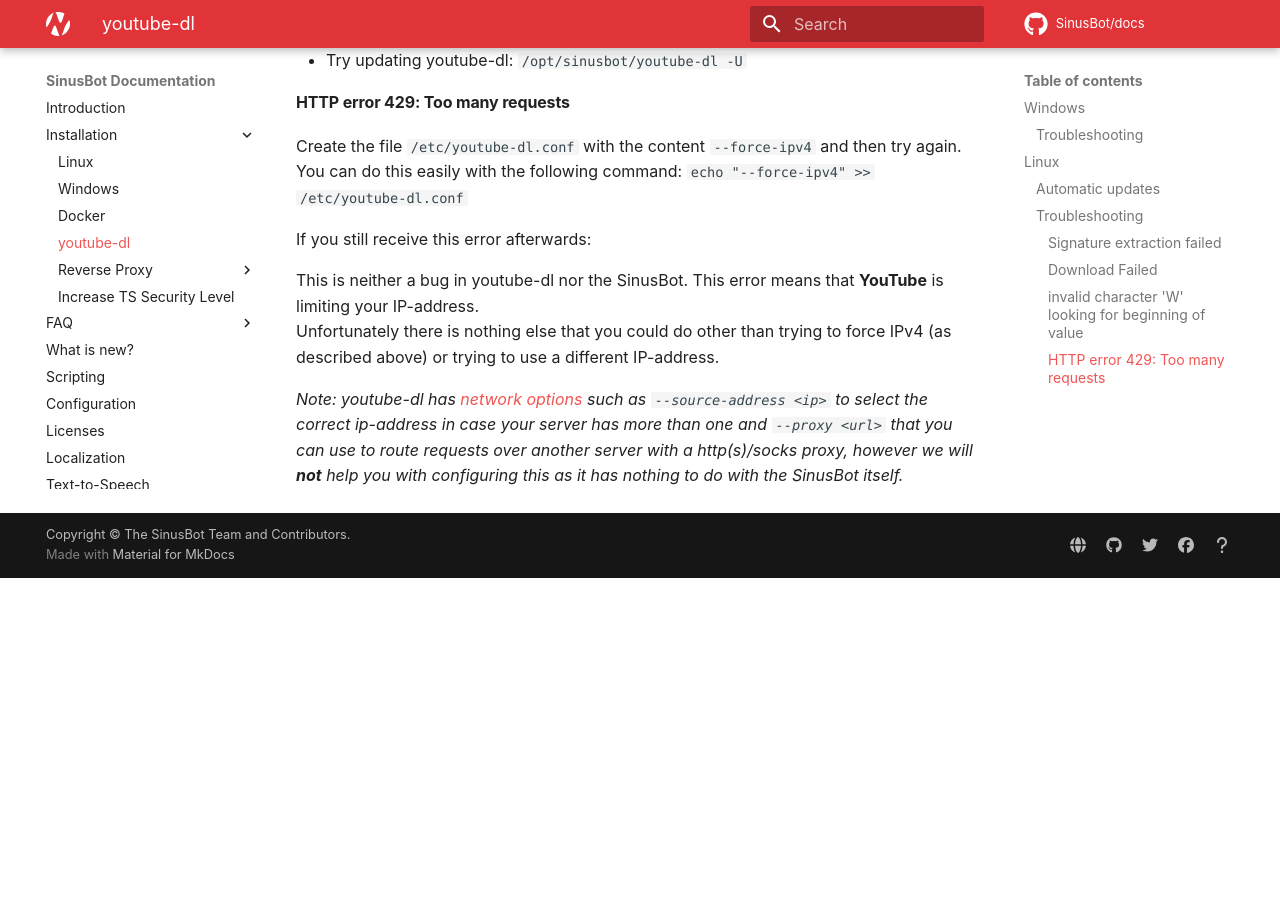
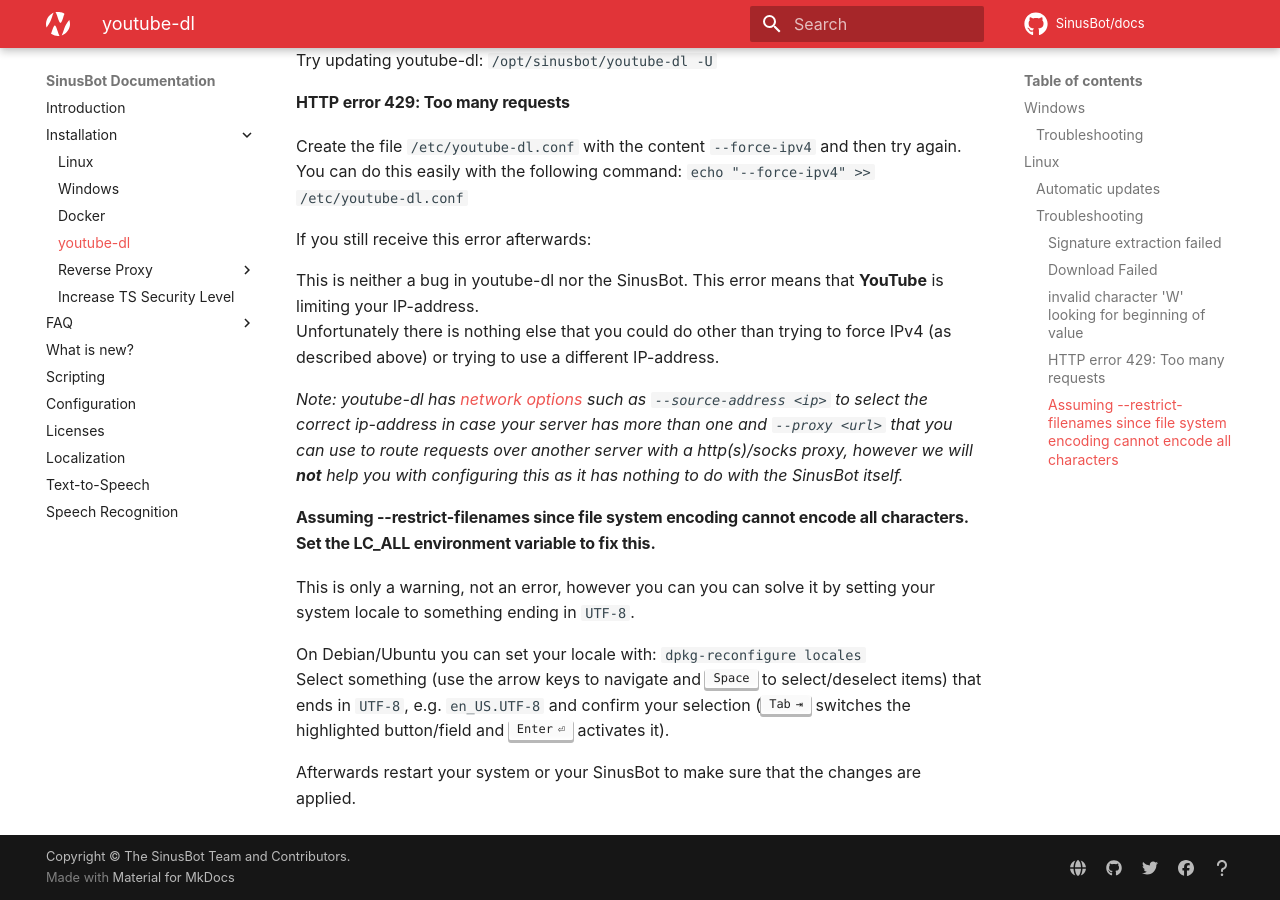
Before and after one commit to SinusBot/docs, an MkDocs documentation site: the page built from docs/youtube-dl.md, in a window 1280 px wide and 900 px high, scrolled down 1949 px. Built offline with MkDocs 1.6.1 and Material for MkDocs 9.7.7, drawn with Linux system fonts in a browser that asks for light colours; comment, search, counter and statistics services are not loaded; before the commit the page ends 2527 px from its top, so only the background shows below that; some of the changed text lies outside the part shown.

Commit message:
add(youtube-dl): Assuming --restrict-filenames

````diff
--- a/docs/youtube-dl.md
+++ b/docs/youtube-dl.md
@@ -38,7 +38,7 @@
 If you want youtube-dl to be updated automatically you can add a cronjob that does this by executing:
 
 ```bash
-echo "0 0 * * * sinusbot /opt/sinusbot/youtube-dl -U --restrict-filename >/dev/null" > /etc/cron.d/ytdl
+echo "0 0 * * * sinusbot /opt/sinusbot/youtube-dl -U --restrict-filenames >/dev/null" > /etc/cron.d/ytdl
 ```
 
 ### Troubleshooting
@@ -53,15 +53,15 @@
 
 #### Signature extraction failed
 
-- Try updating youtube-dl: `/opt/sinusbot/youtube-dl -U`
+Try updating youtube-dl: `/opt/sinusbot/youtube-dl -U`
 
 #### Download Failed
 
-- Try updating youtube-dl: `/opt/sinusbot/youtube-dl -U`
+Try updating youtube-dl: `/opt/sinusbot/youtube-dl -U`
 
 #### invalid character 'W' looking for beginning of value
 
-- Try updating youtube-dl: `/opt/sinusbot/youtube-dl -U`
+Try updating youtube-dl: `/opt/sinusbot/youtube-dl -U`
 
 #### HTTP error 429: Too many requests
 
@@ -74,3 +74,12 @@
 Unfortunately there is nothing else that you could do other than trying to force IPv4 (as described above) or trying to use a different IP-address.
 
 *Note: youtube-dl has [network options](https://github.com/ytdl-org/youtube-dl/blob/master/README.md#network-options) such as `--source-address <ip>` to select the correct ip-address in case your server has more than one and `--proxy <url>` that you can use to route requests over another server with a http(s)/socks proxy, however we will **not** help you with configuring this as it has nothing to do with the SinusBot itself.*
+
+#### Assuming --restrict-filenames since file system encoding cannot encode all characters. Set the LC_ALL environment variable to fix this. { #assuming-restrict-filenames data-toc-label='Assuming --restrict-filenames since file system encoding cannot encode all characters' }
+
+This is only a warning, not an error, however you can you can solve it by setting your system locale to something ending in `UTF-8`.
+
+On Debian/Ubuntu you can set your locale with: `dpkg-reconfigure locales`<br>
+Select something (use the arrow keys to navigate and ++space++ to select/deselect items) that ends in `UTF-8`, e.g. `en_US.UTF-8` and confirm your selection (++tab++ switches the highlighted button/field and ++enter++ activates it).
+
+Afterwards restart your system or your SinusBot to make sure that the changes are applied.
````
